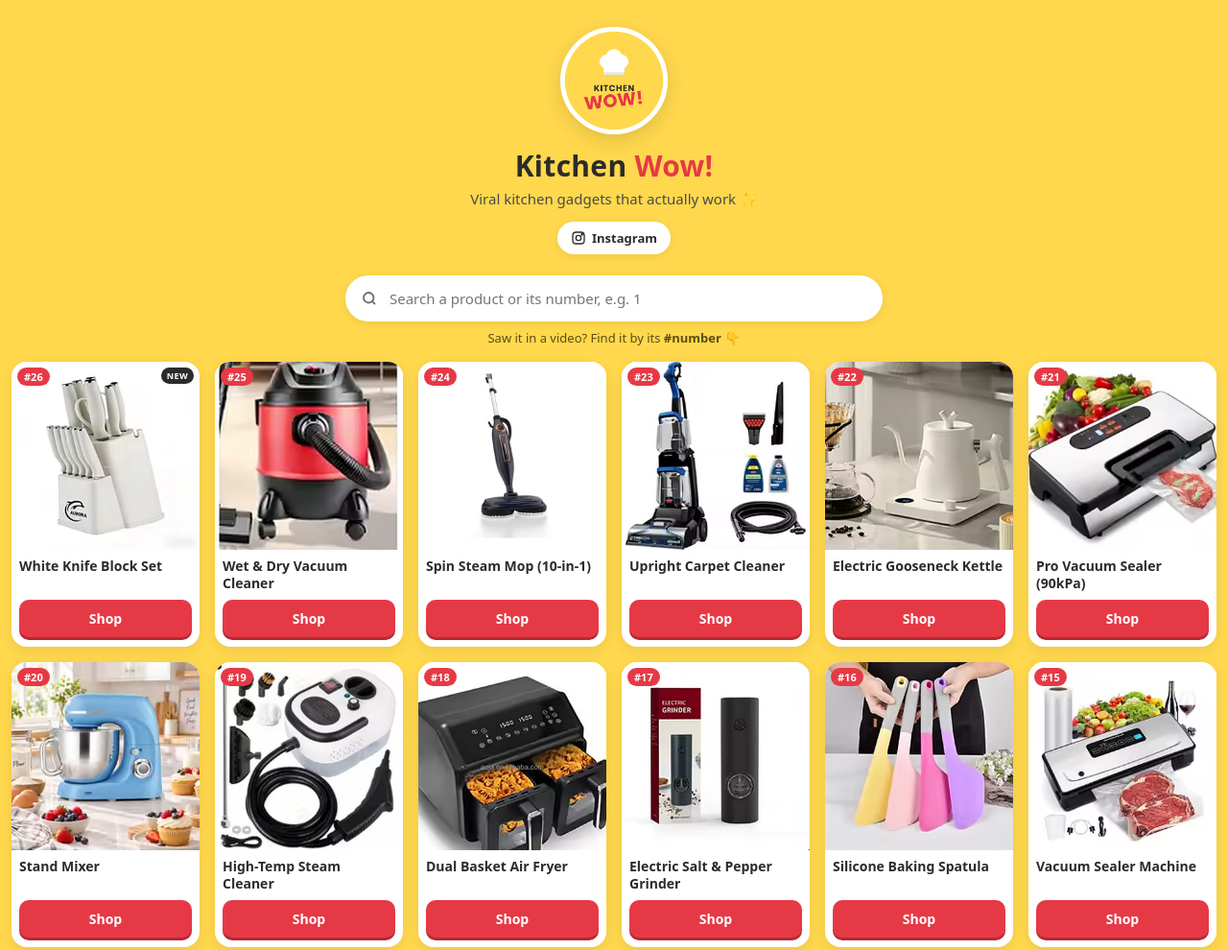
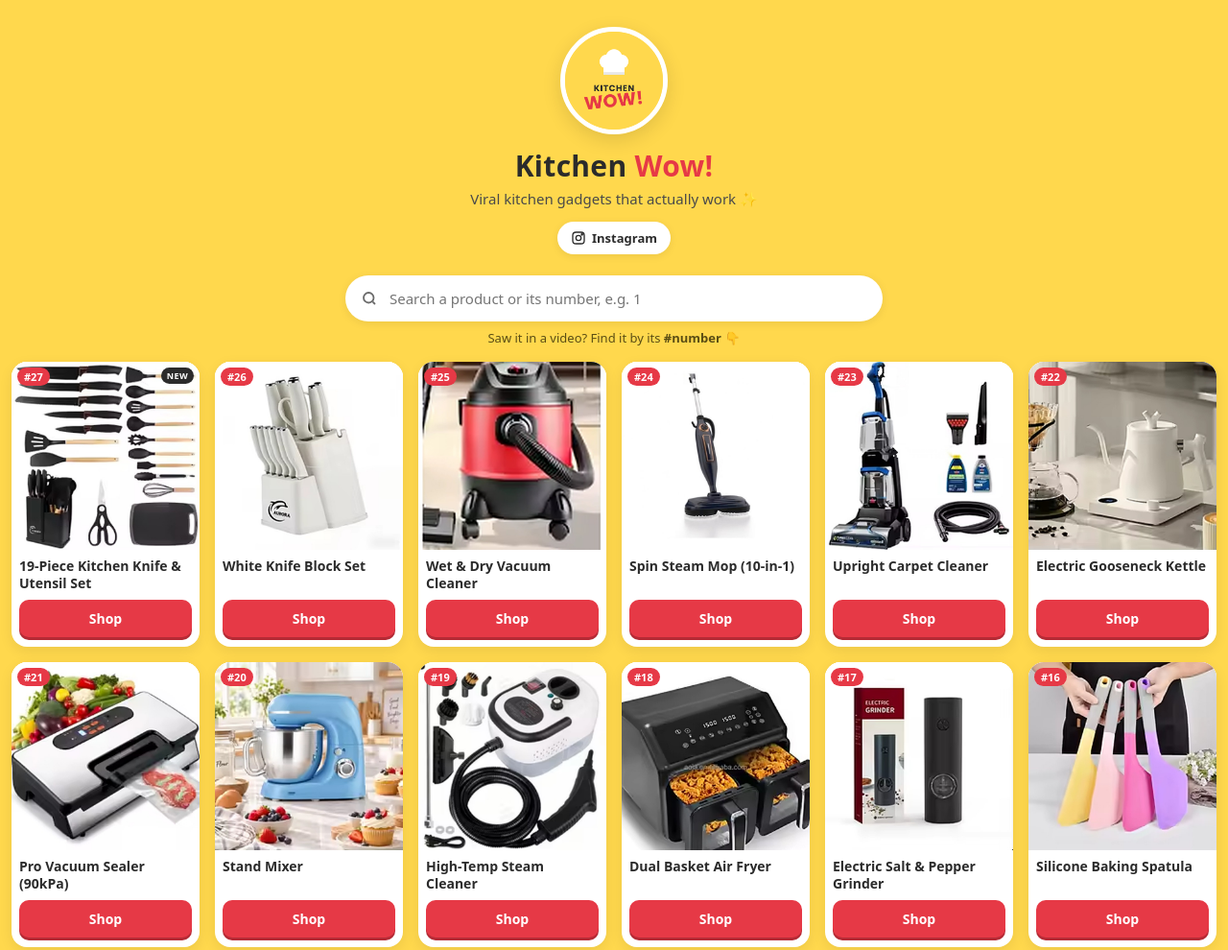
Before and after one commit to kitchenwow-shop/kitchenwow-shop.github.io, a plain HTML site: page index.html in a window 1280 px wide. Shown: the top 990 px of the page at 96% size. Drawn offline with Linux system fonts and the light colour scheme.

Commit message:
Add product #27: 19-Piece Kitchen Knife & Utensil Set
Co-Authored-By: Claude Opus 5.5 <noreply@anthropic.com>
Claude-Session: https://claude.ai/code/session_018Zm9WLpDac5Q9GTbsy6AM4

```diff
--- a/index.html
+++ b/index.html
@@ -92,12 +92,20 @@
    Newest first. Copy one block, change the values, and save. */
 const PRODUCTS = [
   {
+    num: 27,
+    name: "19-Piece Kitchen Knife & Utensil Set",
+    desc: "Black knife set plus heat-resistant (446°F) silicone utensils with wooden handles: spatulas, spoons, whisk, brush and tongs. Comes with a holder, kitchen scissors and a cutting board.",
+    image: "images/19pc-kitchen-set.jpg",
+    link: "https://s.click.aliexpress.com/e/_c3BhlCGt",
+    isNew: true
+  },
+  {
     num: 26,
     name: "White Knife Block Set",
     desc: "All-white stainless steel knife set: chef, bread, santoku and utility knives, serrated steak knives, kitchen scissors, a knife block and a cutting board. Dishwasher safe.",
     image: "images/knife-block-set.jpg",
     link: "https://s.click.aliexpress.com/e/_c3GXBUsp",
-    isNew: true
+    isNew: false
   },
   {
     num: 25,
```
Also changed, not shown: images/19pc-kitchen-set.jpg (added).
